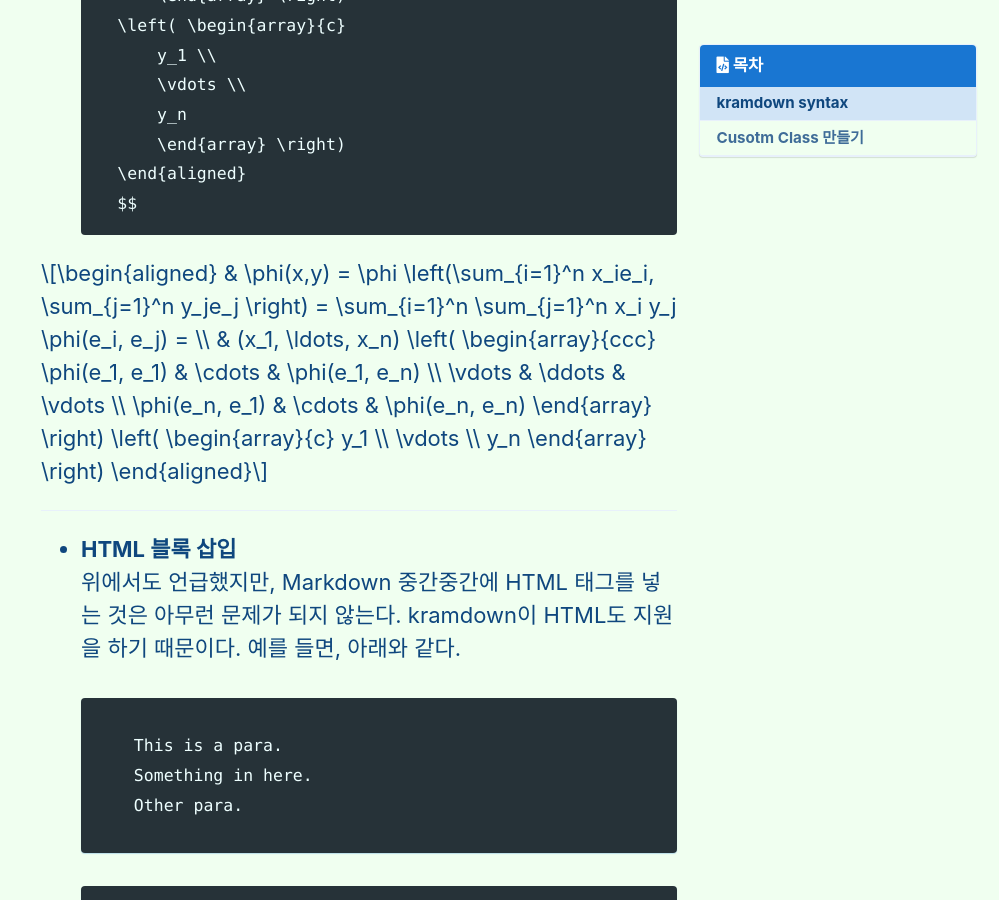
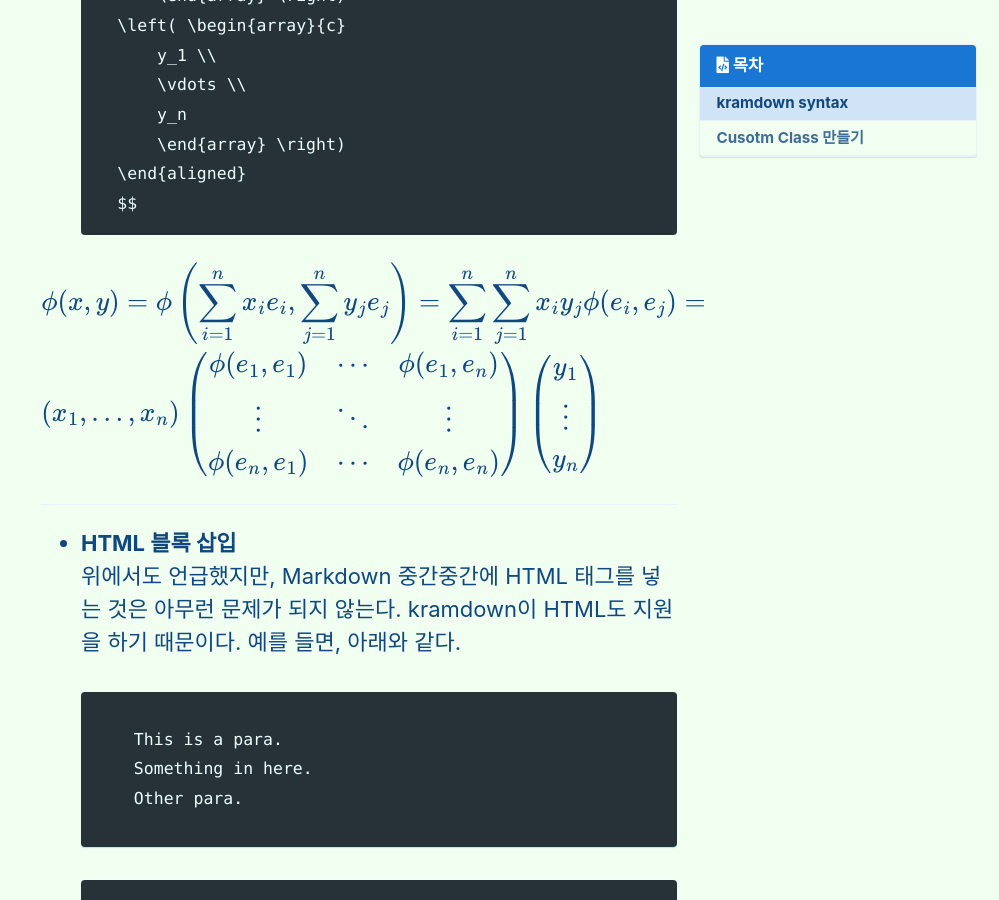
Before and after one commit to EuilimChoi/JoonYoungJJ.github.io, a Jekyll site: the page built from _posts/2021-04-19-blogmanage-2-kramdown.md, in a window 1280 px wide and 900 px high, scrolled down 2564 px. Shown: the whole window, without its empty margins (281-1280 px from the left). Built offline with Jekyll 4.4.1, drawn with Linux system fonts in a browser that asks for light colours; cached includes are drawn as plain includes; formulas are drawn with MathJax 3; comment, search, counter and statistics services are not loaded; part of the change alters nothing that is shown.

```diff
--- a/_includes/head.html
+++ b/_includes/head.html
@@ -12,6 +12,15 @@
 <script>
   document.documentElement.className = document.documentElement.className.replace(/\bno-js\b/g, '') + ' js ';
 </script>
+<!-- for mathjax support -->
+{% if page.usemathjax %}
+<script type="text/x-mathjax-config">
+  MathJax.Hub.Config({
+  TeX: { equationNumbers: { autoNumber: "AMS" } }
+  });
+</script>
+<script type="text/javascript" async src="http://cdn.mathjax.org/mathjax/latest/MathJax.js?config=TeX-AMS-MML_HTMLorMML"></script>
+{% endif %}
 
 <!-- For all browsers -->
 <link rel="stylesheet" href="{{ '/assets/css/main.css' | relative_url }}">
```
